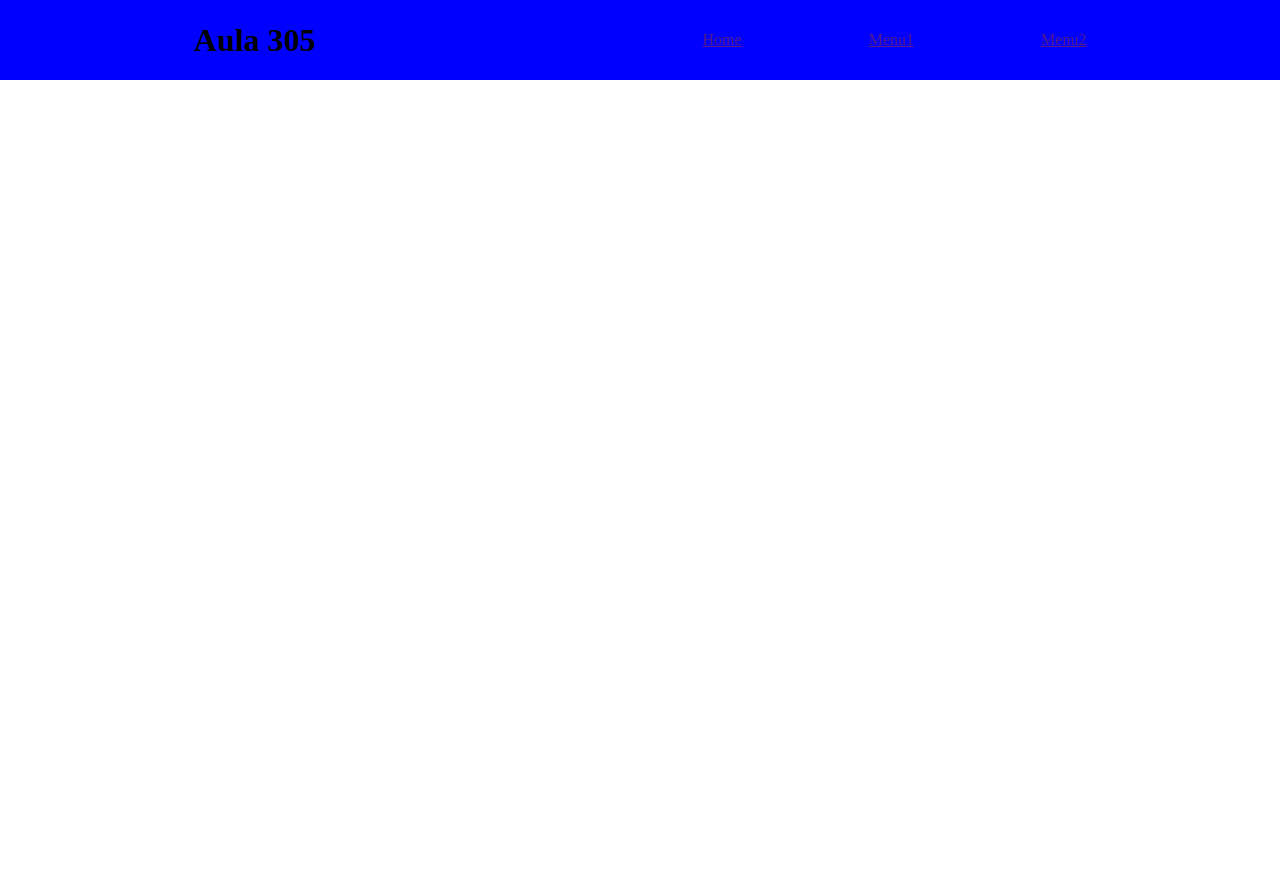
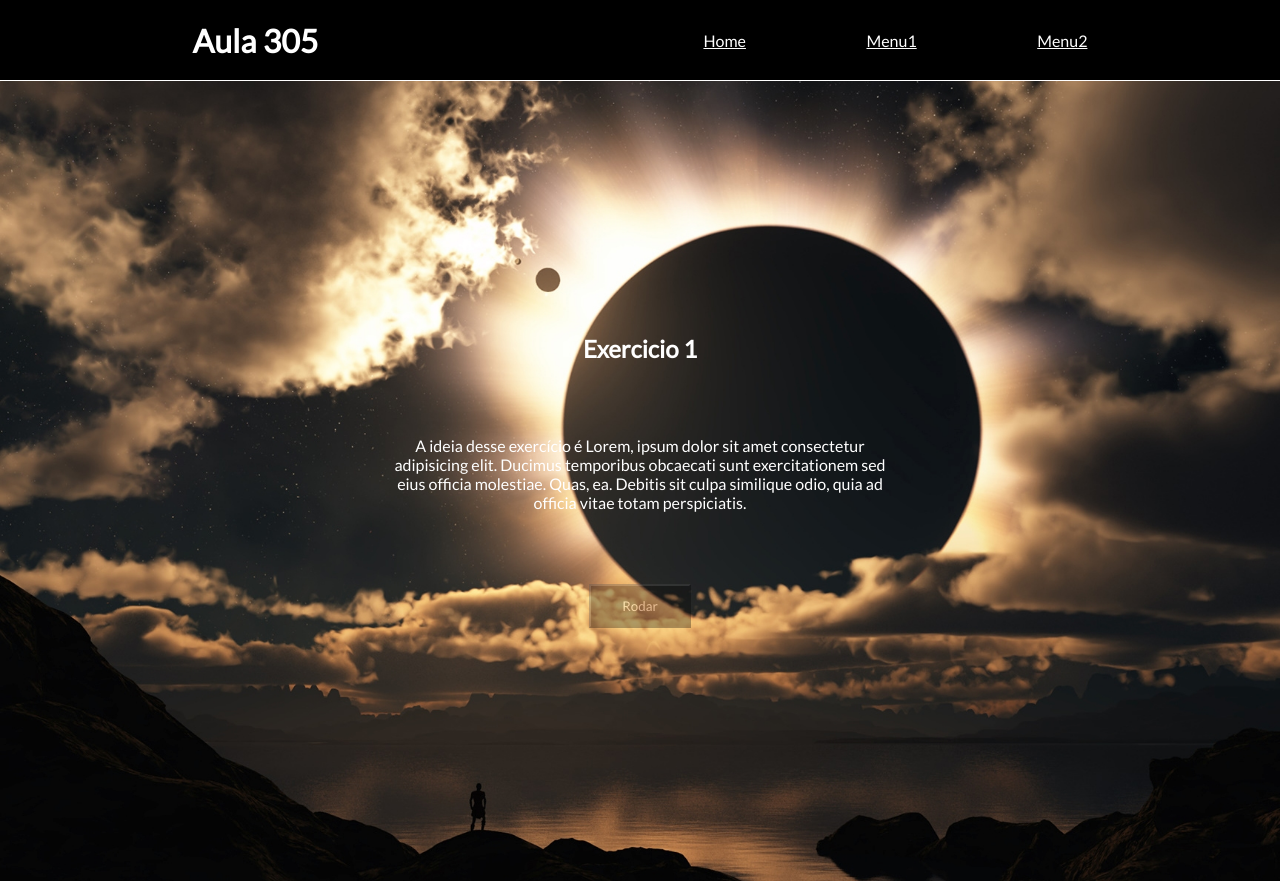
Before and after one commit to Peixe10/Aula-305, a plain HTML site: page index.html in a window 1280 px wide. Before the commit the page ends 800 px from the top, so only its background shows below. Drawn offline with Linux system fonts and the light colour scheme.

Commit message:
Design do site completo

```diff
--- a/index.html
+++ b/index.html
@@ -6,6 +6,7 @@
     <meta http-equiv="X-UA-Compatible" content="ie=edge">
     <title>Aula 305</title>
 
+    <link href="https://fonts.googleapis.com/css?family=Lato" rel="stylesheet">
     <link rel="stylesheet" href="style.css">
 </head>
 <body>
@@ -18,6 +19,11 @@
         </nav>
     </header>
     <section id="div1">
+        <div class="ajuste1">
+            <h1>Exercicio 1</h1>
+            <p>A ideia desse exercício é Lorem, ipsum dolor sit amet consectetur adipisicing elit. Ducimus temporibus obcaecati sunt exercitationem sed eius officia molestiae. Quas, ea. Debitis sit culpa similique odio, quia ad officia vitae totam perspiciatis.</p>
+            <input class="botao" class="botao" type="button" name="submit" value="Rodar" onclick="ex1()">
+        </div>
 
 
     </section>
--- a/style.css
+++ b/style.css
@@ -1,6 +1,8 @@
 *{
     margin: 0;
     padding: 0;
+    color: white;
+    font-family: 'Lato', sans-serif;
 }
 
 #menu{
@@ -15,12 +17,46 @@
     justify-content: space-around;
     align-items: center;
     height: 10vh;
-    background-color: blue;
+    background-color: black;
+    border-bottom: 1px solid white;
+}
 
+#div1{
+    height: 100vh;
+    background-image: url(img/banner1.jpeg);
+    background-size: cover;
+    display: flex;
+    align-items: center;
+    justify-content: center;
+}
+
+.ajuste1{
+    height: 55vh;
+    width: 40vw;
+    display: flex;
+    flex-direction: column;
+    justify-content: space-evenly;
+    align-items: center;
+}
+
+.botao{
+    width: 20%;
+    height: 10%;
+    background-color: black;
+    opacity: 0.3;
+    box-shadow: 0;
+    outline: 0;
+}
+
+.botao:hover{
+    width: 20%;
+    height: 10%;
+    background-color: white;
+    color: black;
+    opacity: 1;
 
 }
 
-#div1{
-
-
+.ajuste1 p{
+    text-align: center;
 }
```
